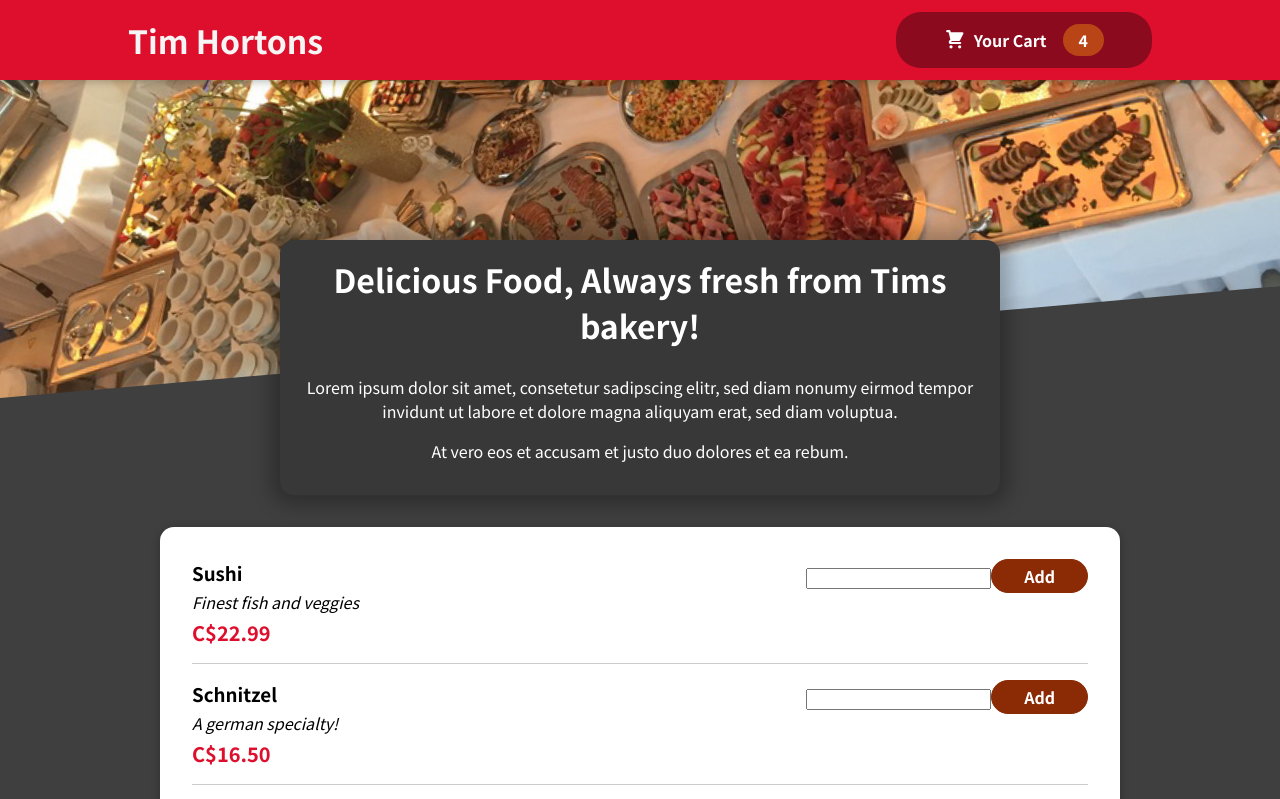
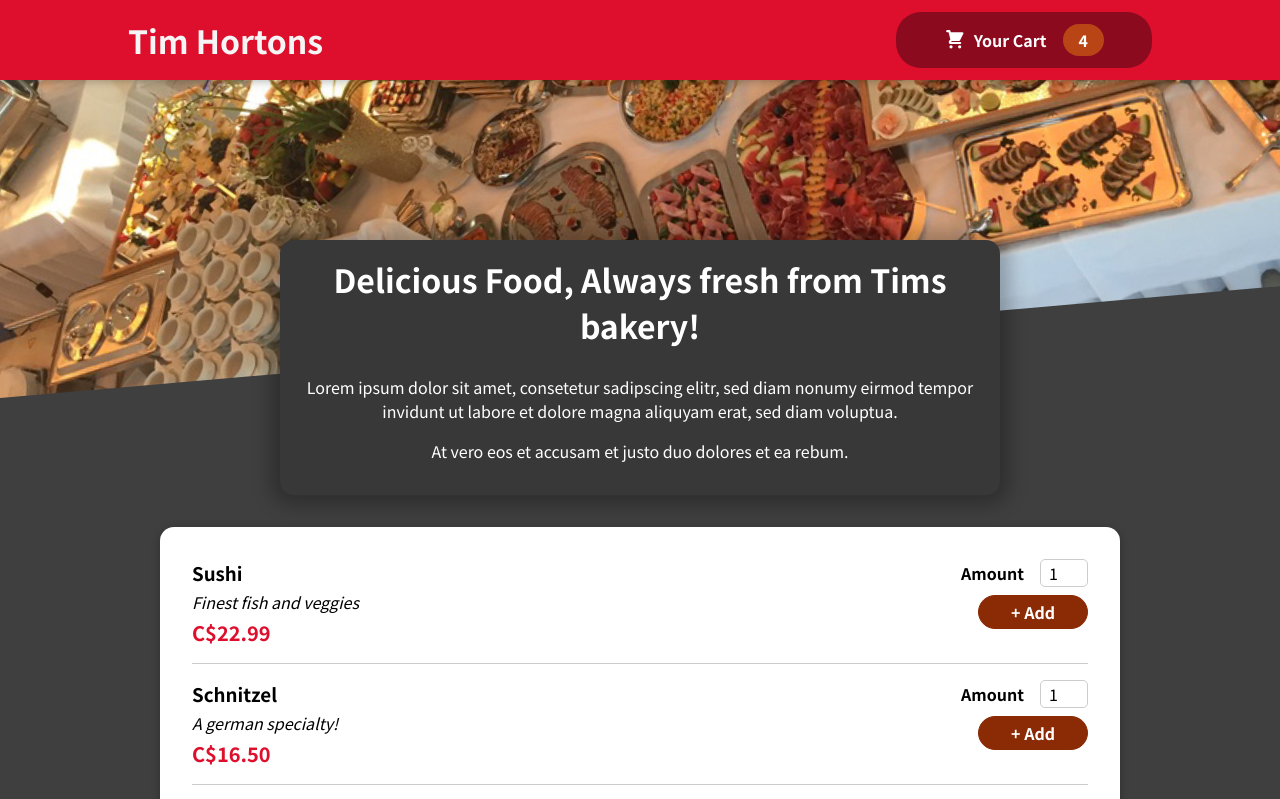
Before and after one commit to milosDamjanovic17/food-ordering-app, a React (Create React App) app: page / in a window 1280 px wide. Shown: the top 799 px of the page. Built offline with nearby package versions, Linux system fonts and the light colour scheme.

Commit message:
finished meal item form

```diff
--- a/src/components/Meals/MealItem/MealItemForm.js
+++ b/src/components/Meals/MealItem/MealItemForm.js
@@ -1,12 +1,23 @@
 import React from "react";
 
+import Input from "../../UI/Input";
 import styles from "./MealItemForm.module.css";
 
 const MealItemForm = (props) => {
   return (
     <form className={styles.form}>
-      <input />
-      <button>Add</button>
+      <Input
+        label="Amount"
+        input={{
+          id: "amount",
+          type: "number",
+          min: "1",
+          max: "5",
+          step: "1",
+          defaultValue: "1",
+        }}
+      />
+      <button>+ Add</button>
     </form>
   );
 };
--- a/src/components/UI/Input.js
+++ b/src/components/UI/Input.js
@@ -4,7 +4,7 @@ const Input = (props) => {
   return (
     <div className={styles.input}>
       <label htmlFor={props.input.id}>{props.label}</label>
-      <input />
+      <input id={props.input.id} {...props.input} />
     </div>
   );
 };
```
